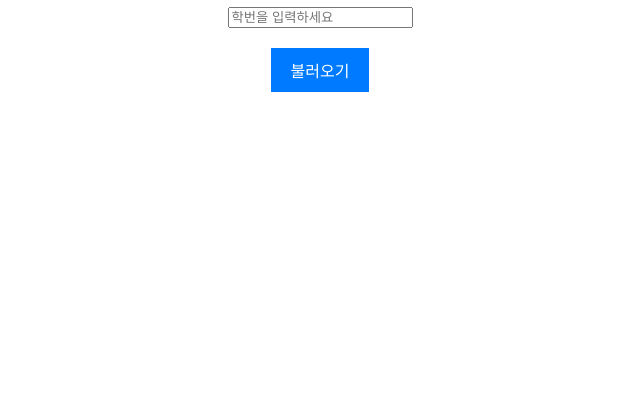
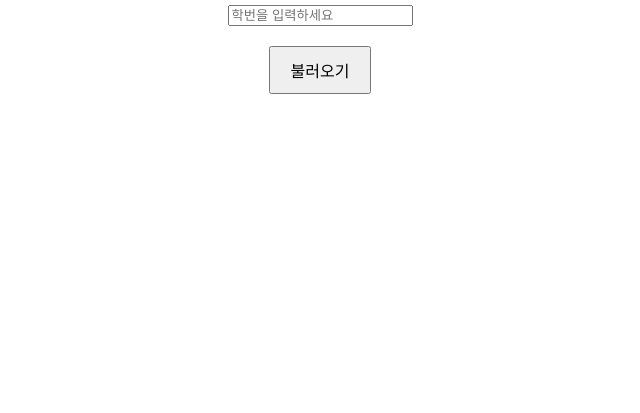
Before and after one commit to soaji0818/soaji0818.github.io, a plain HTML site: page index.html in a window 1280 px wide. Shown: the part 403-816 px from the top of the page, without its empty margins (320-960 px from the left). Drawn offline with Linux system fonts and the light colour scheme; a web font is replaced by a local one.

Commit message:
Update index.html

```diff
--- a/index.html
+++ b/index.html
@@ -2,7 +2,7 @@
 <html lang="ko">
 <head>
     <meta charset="utf-8" />
-    <title>이미지</title>
+    <title>부천여자고등학교</title>
     <style>
         @font-face {
             font-family: 'GmarketSansMedium';
@@ -31,9 +31,6 @@
         #loadButton {
             padding: 10px 20px;
             font-size: 16px;
-            background-color: #007bff;
-            color: #fff;
-            border: none;
             cursor: pointer;
         }
     </style>
```
